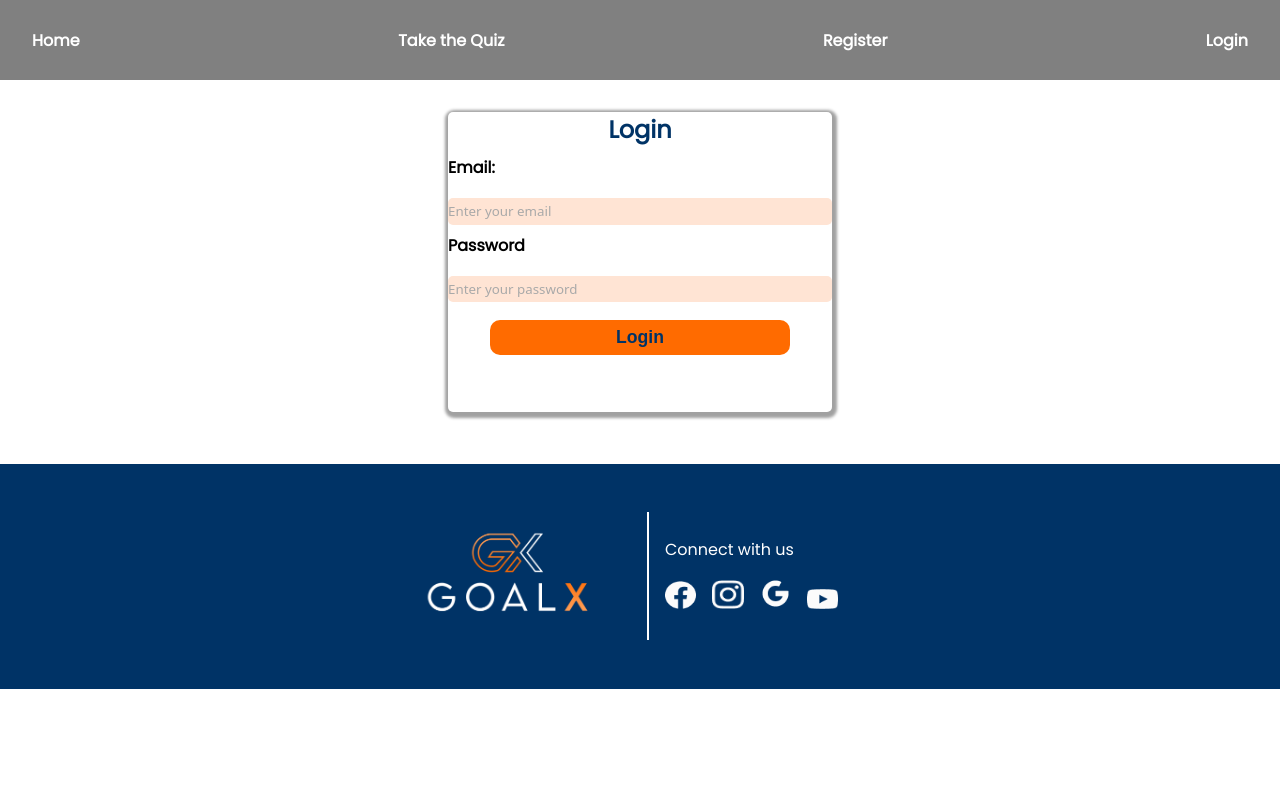
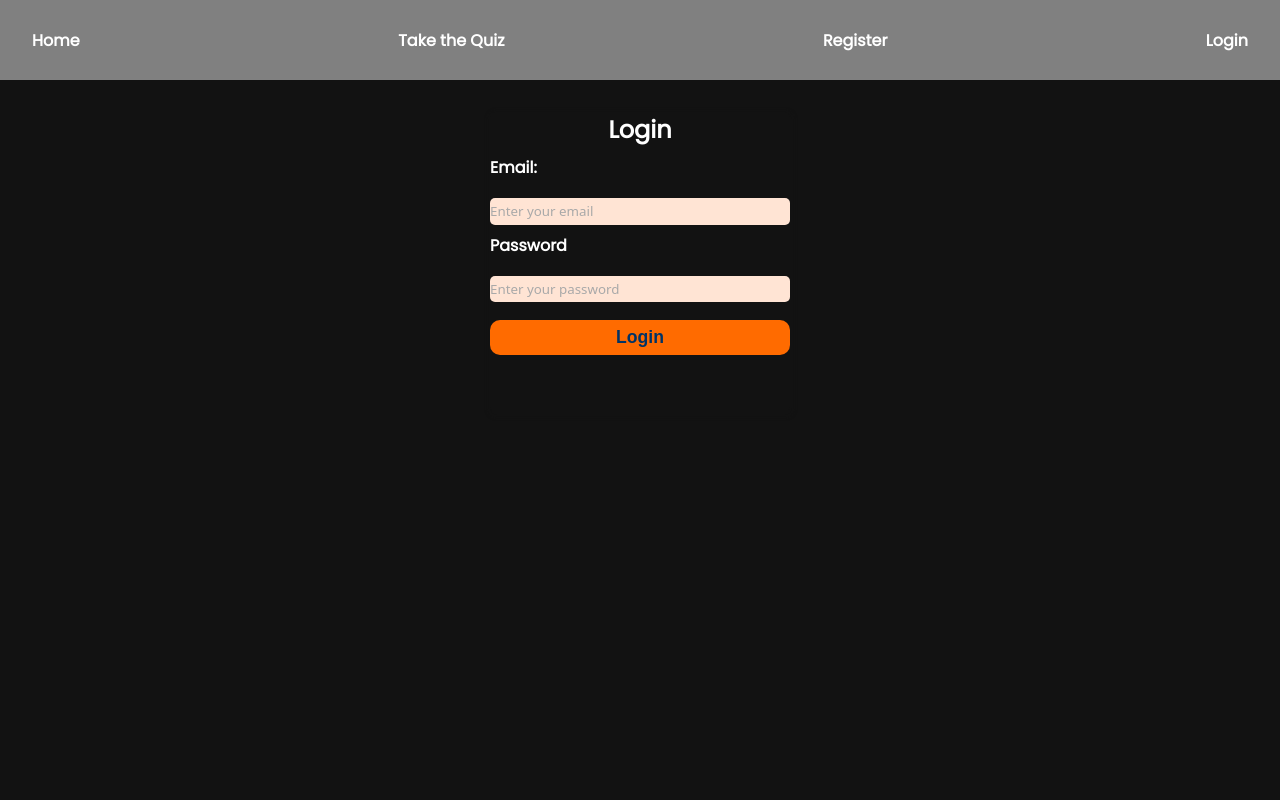
Before and after one commit to The-Connect/Frontend, a React (Create React App) app: page /login in a window 1280 px wide. Shown: the top 800 px of the page. Built offline with nearby package versions, Linux system fonts and the light colour scheme.

Commit message:
added more css styling and fixed some visual discrepencies

```diff
--- a/src/App.css
+++ b/src/App.css
@@ -11,11 +11,14 @@ html, body {
 
 main {
   flex: 1;
+  display: flex;
+  flex-direction: column;
   /* Additional styling for main content */
 }
 
 body{
   font-family: 'Poppins', sans-serif;
+  background-color: #121212;
 }
 
 .navbox{
@@ -38,7 +41,7 @@ fieldset{
 
 h2{
   text-align: center;
-  color: #003366;
+  color: white;
 }
 
 
@@ -55,12 +58,14 @@ form {
 legend{
   padding: 1rem 0;
   font-weight: bold;
+  color: white;
 }
 
 label {
   display: block;
   margin: 0.5rem 0;
   font-weight: bold;
+  color: white;
 }
 
 input,
@@ -83,7 +88,7 @@ input[type="text"], input[type="number"], input[type="email"], input[type="passw
   border-radius: 5px;
   border: none;
   background-color: #FFE4D4;
-  color: black;
+  color: white;
   width: 100%
 }
 
@@ -134,17 +139,12 @@ sup{
   color: #FF6B00;
 }
 
-footer {
-  position: fixed;
-  left: 0;
-  bottom: 0;
-  width: 100%;
-  background-color: #003366;
-  color: white;
-  text-align: center;
-  padding: 10px;
-}
-
 .logo{
   margin-left: 10px;
 }
+
+.login-container {
+  display: flex;
+  flex-direction: column;
+  min-height: 100vh;
+}
--- a/src/App.js
+++ b/src/App.js
@@ -49,13 +49,11 @@ function App() {
         <Route path="/register" element={<Register />} />
         <Route path="/login" element={<Login />} />
       </Routes>
-
       </main>
 
       <div className='footer-container'>
         <Footer/>
       </div>
-
     </div>
   );
 }
--- a/src/components/LandingPage.js
+++ b/src/components/LandingPage.js
@@ -2,6 +2,7 @@ import React from 'react';
 import { Link } from 'react-router-dom';
 import './LandingPage.css';
 import goalx from "../assets/goalx.png"
+import Footer from './Footer';
 
 const LandingPage = () => {
   // URL for the background image
@@ -25,6 +26,7 @@ const LandingPage = () => {
           <Link to="/quiz" className="get-started-button">Get started</Link>
         </section>
       </main>
+      <Footer/>
     </div>
   );
 }
--- a/src/components/Login.js
+++ b/src/components/Login.js
@@ -1,11 +1,12 @@
 import React, { useState } from 'react'
+import Footer from './Footer'
 
 
 export default function Login(props) {
 
 
   return (
-    <div>
+    <div className='login-container'>
         <form>
             <fieldset>
                 <h2>Login</h2>
--- a/src/components/Quiz.css
+++ b/src/components/Quiz.css
@@ -22,6 +22,7 @@ fieldset{
 
 .question-counter{
     margin: 1em auto;
+    color: white;
 }
 
 .answers{
@@ -33,6 +34,7 @@ fieldset{
     row-gap: 5px;
     width: 100%;
     margin-top: 10%;
+    color: white;
 
 }
 
@@ -42,7 +44,7 @@ fieldset{
   background-color: rgba(51, 51, 51, 0.05);
   border-radius: 8px;
   border-width: 0;
-  color: #333333;
+  color:white;
   cursor: pointer;
   display: inline-block;
   font-family: "Haas Grot Text R Web", "Helvetica Neue", Helvetica, Arial, sans-serif;
@@ -62,10 +64,10 @@ fieldset{
 }
 
 .reset-button{
-    background-color: rgba(51, 51, 51, 0.05);
+    background-color: #FF6B00;
     border-radius: 8px;
     border-width: 0;
-    color: #333333;
+    color: white;
     cursor: pointer;
     display: inline-block;
     font-family: "Haas Grot Text R Web", "Helvetica Neue", Helvetica, Arial, sans-serif;
@@ -85,10 +87,10 @@ fieldset{
 }
 
 .goback-button{
-    background-color: rgba(51, 51, 51, 0.05);
+    background-color: #FF6B00;
     border-radius: 8px;
     border-width: 0;
-    color: #333333;
+    color: white;
     cursor: pointer;
     display: inline-block;
     font-family: "Haas Grot Text R Web", "Helvetica Neue", Helvetica, Arial, sans-serif;
@@ -119,6 +121,7 @@ ul, li {
     padding: 0;
     display: flex;
     justify-content: center;
+    color: white;
 
 }
 
@@ -131,8 +134,9 @@ ul, li {
 .category-question-container{
     text-align: center;
     font-weight: bold;
+    color: white;
 }
 
 button:hover{
-    background-color: grey;
+    background-color: #FF6B00;;
 }
--- a/src/components/Quiz.js
+++ b/src/components/Quiz.js
@@ -1,5 +1,6 @@
 import { useState } from "react";
 import "./Quiz.css";
+
 
 export default function Quiz() {
   // answerPicked will be set to false initially so that users cannot move on to
--- a/src/components/Register.js
+++ b/src/components/Register.js
@@ -1,7 +1,4 @@
 import React, { useState } from "react";
-import { useForm } from "react-hook-form";
-import { Form } from "react-router-dom";
-import connectLogo from "../assets/logo.png"
 
 
 export default function Register() {
@@ -182,7 +179,6 @@ export default function Register() {
           </div>
         </fieldset>
       </form>
-
     </div>
   );
 }
```
